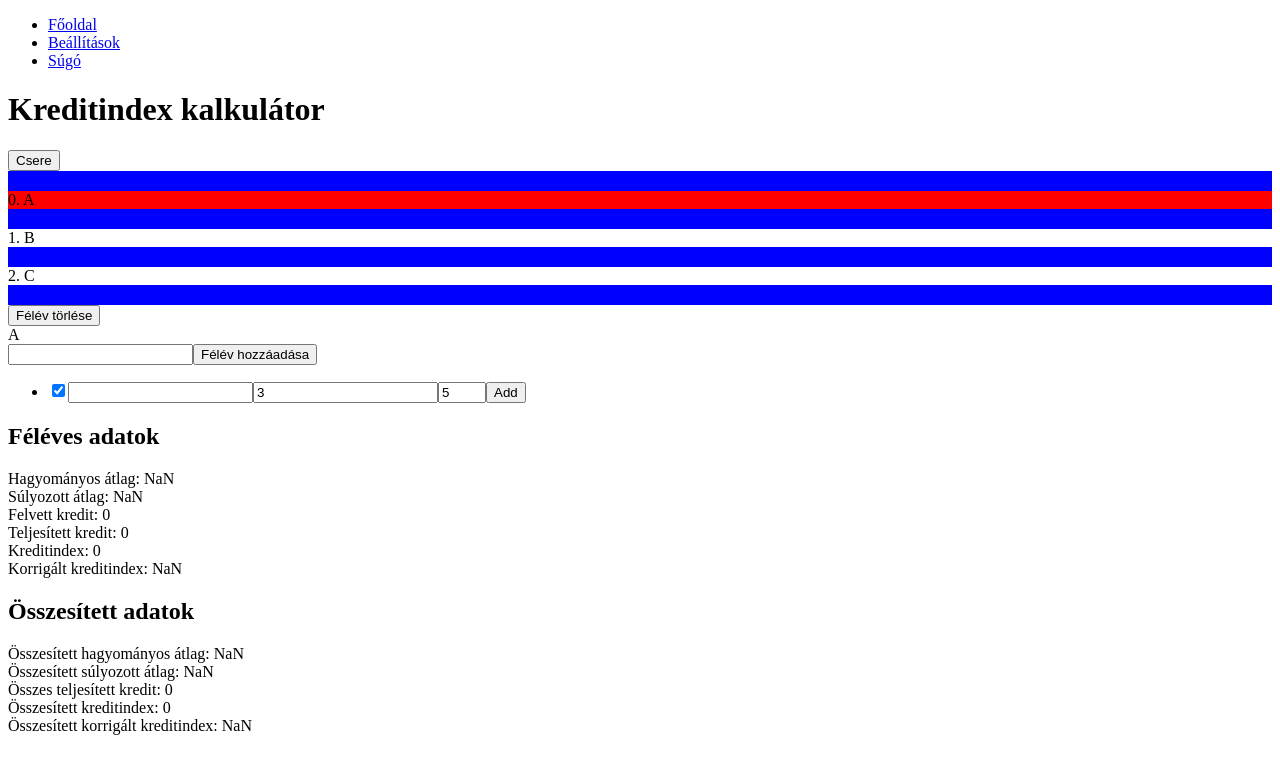
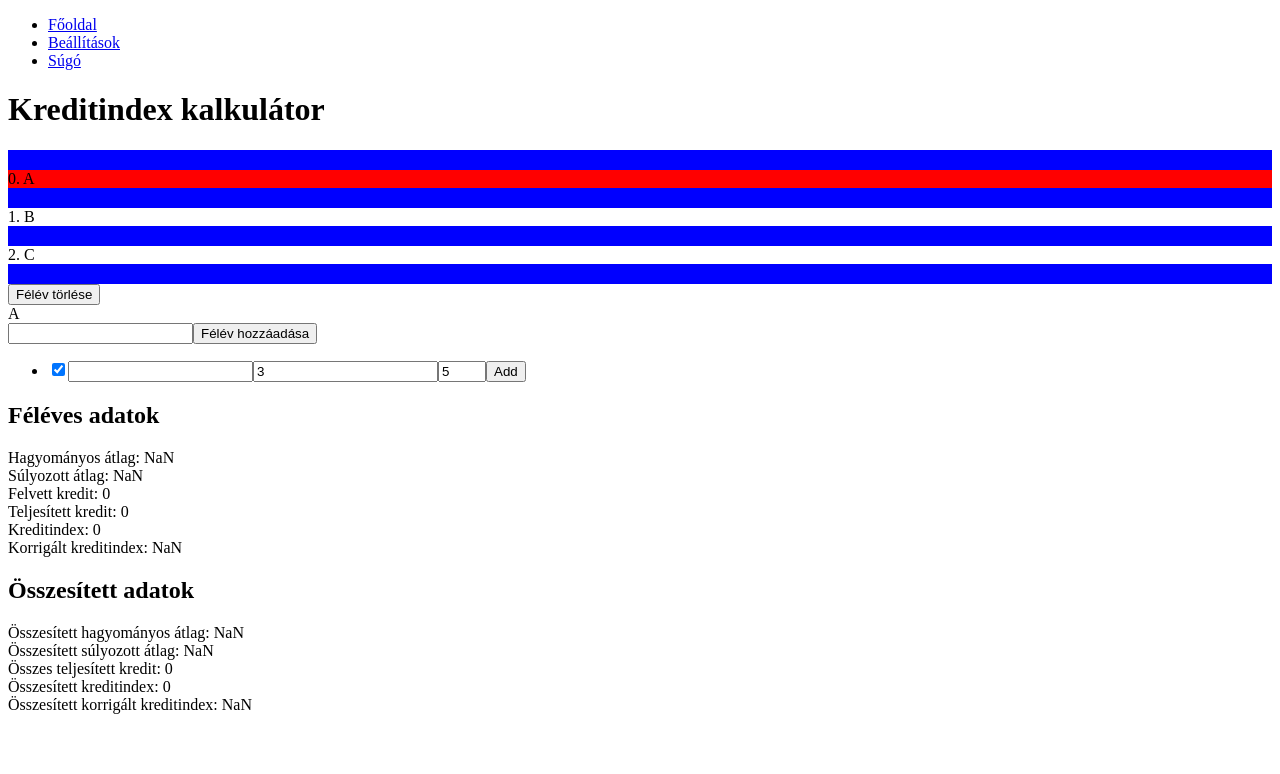
Before and after one commit to janosnagygyorgy/kredit-v2, a React (Vite) app: page /home in a window 1280 px wide. Shown: the top 774 px of the page. Built offline with nearby package versions, Linux system fonts and the light colour scheme.

Commit message:
Remove semester swap method

```diff
--- a/src/pages/Home.tsx
+++ b/src/pages/Home.tsx
@@ -63,22 +63,6 @@ function Home({ calculatorService, storageService }: HomeProps) {
     } else changeSemester(newData[0].name);
   }
 
-  function swapSemesters(semester1: string, semester2: string): void {
-    const newData: StoredData = [...data];
-
-    const semester1Index = newData.findIndex((s) => s.name === semester1);
-    const semester2Index = newData.findIndex((s) => s.name === semester2);
-
-    //TODO: check indexes
-
-    [newData[semester1Index], newData[semester2Index]] = [
-      newData[semester2Index],
-      newData[semester1Index],
-    ];
-
-    setData(() => newData);
-  }
-
   function moveSemester(fromIndex: number, toIndex: number): void {
     const newData: StoredData = data.filter((_, index) => index !== fromIndex);
     newData.splice(toIndex, 0, data[fromIndex]);
@@ -124,9 +108,6 @@ function Home({ calculatorService, storageService }: HomeProps) {
   return (
     <>
       <h1>Kreditindex kalkulátor</h1>
-      <button onClick={() => swapSemesters("2022/23/1", "2024/25/2")}>
-        Csere
-      </button>
       <SemesterSelect
         options={data.map((s) => s.name)}
         selectedSemester={selectedSemester}
```
